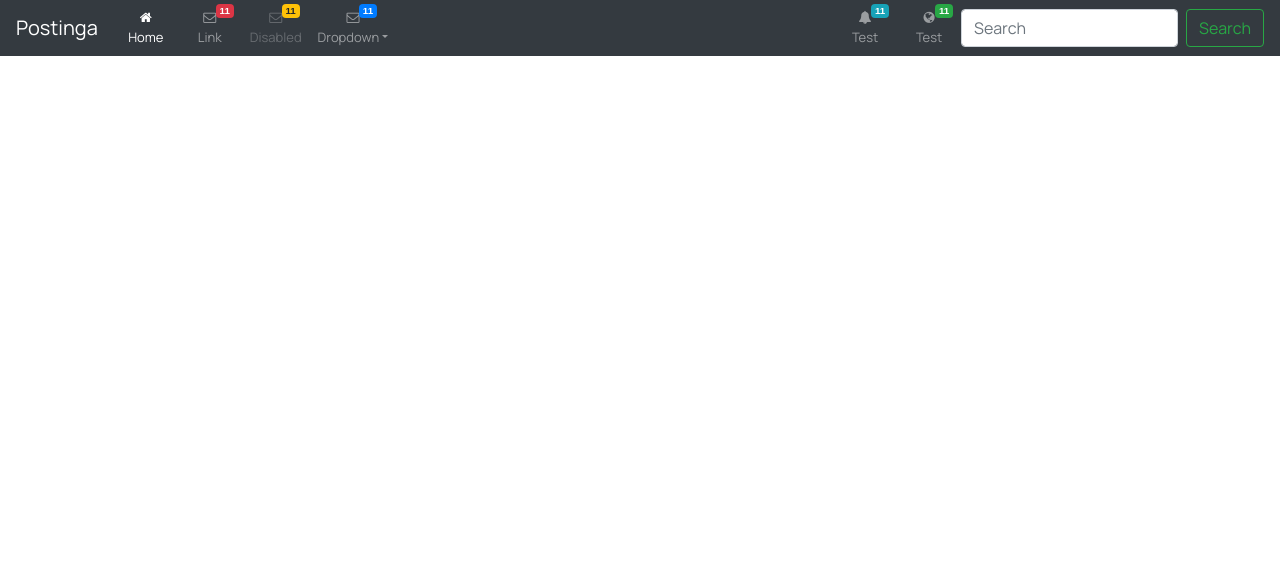
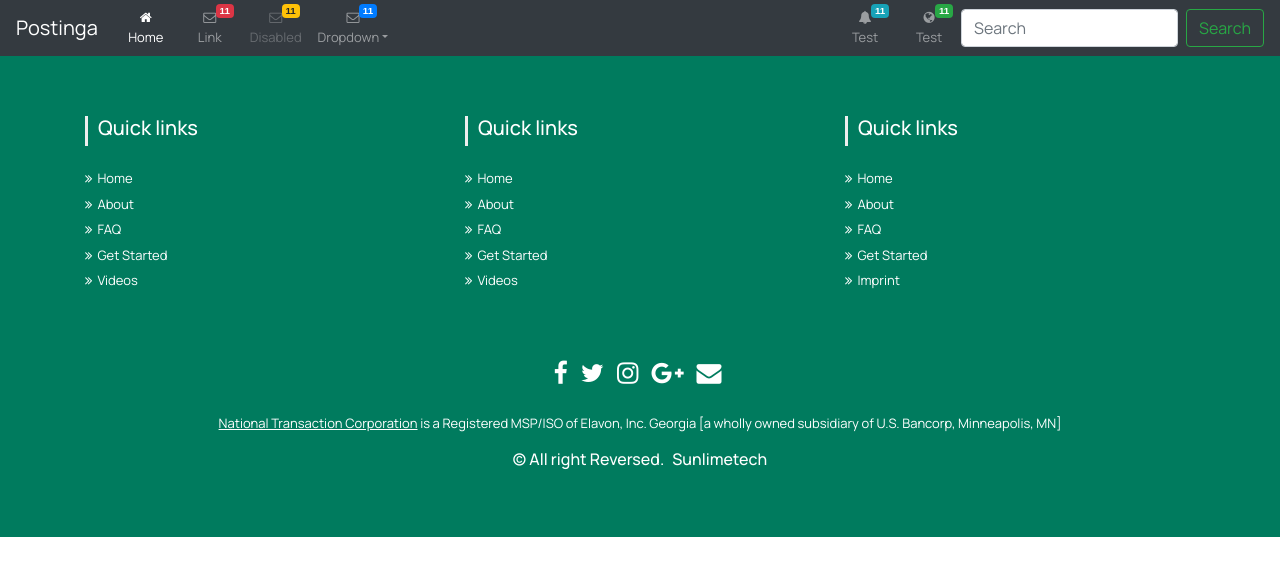
Before and after one commit to ntwari-egide/Postinga-react-axios-redux-thunk-api, a React (Create React App) app in the folder postinga/: page / in a window 1280 px wide. Shown: the top 576 px of the page. Built offline with nearby package versions, Linux system fonts and the light colour scheme.

Commit message:
Added welcome post component

```diff
--- a/postinga/src/components/RootComponent.js
+++ b/postinga/src/components/RootComponent.js
@@ -1,10 +1,13 @@
 import React from "react"
 import NavbarComponent from "./templates/NavbarComponent";
+import FooterComponent from "./templates/FooterComponent";
 
 export default function RootComponent(){
     return (
         <div>
             <NavbarComponent />
+
+            <FooterComponent />
         </div>
     )
 }
```
